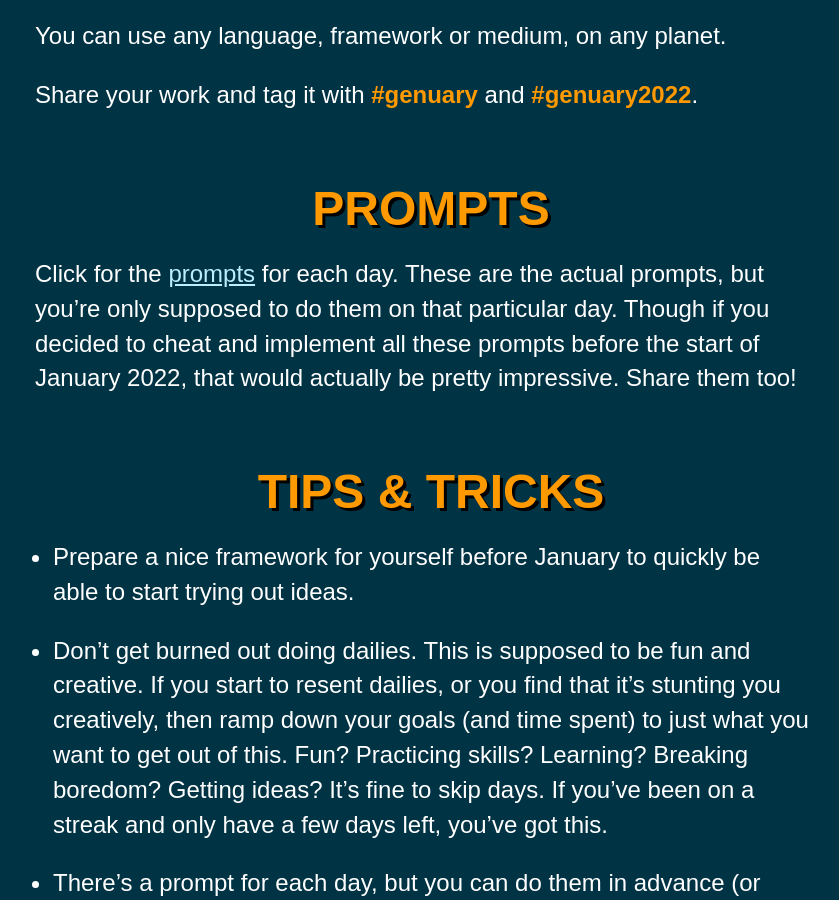
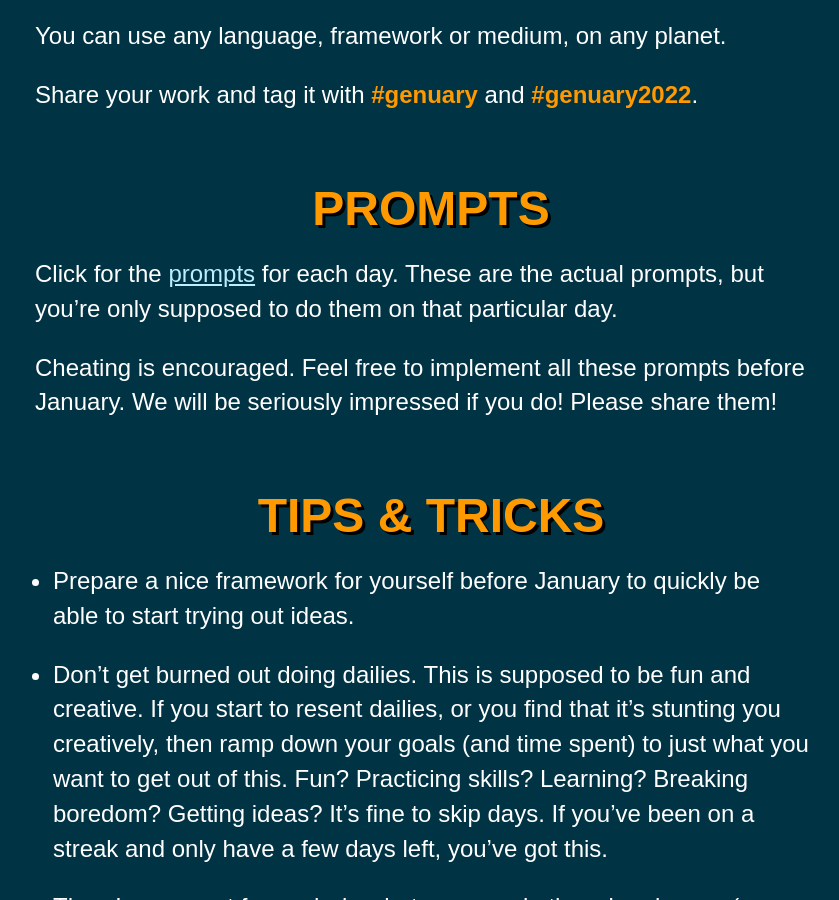
Before and after one commit to genuary2022/genuary2022.github.io, a Jekyll site: the page built from index.md, in a window 1280 px wide and 900 px high, scrolled down 939 px. Shown: the whole window, without its empty margins (209-1048 px from the left). Built offline with Jekyll 4.4.1, drawn with Linux system fonts in a browser that asks for light colours; our own code applies the rules of GitHub Pages for plain Markdown files.

Commit message:
improvening of index

```diff
--- a/index.md
+++ b/index.md
@@ -22,7 +22,9 @@ Share your work and tag it with **#genuary** and **#genuary2022**.
 
 # [PROMPTS](prompts)
 
-Click for the [prompts](prompts) for each day. These are the actual prompts, but you're only supposed to do them on that particular day. Though if you decided to cheat and implement all these prompts before the start of January 2022, that would actually be pretty impressive. Share them too!
+Click for the [prompts](prompts) for each day. These are the actual prompts, but you're only supposed to do them on that particular day.
+
+Cheating is encouraged. Feel free to implement all these prompts before January. We will be seriously impressed if you do! Please share them!
 
 # TIPS & TRICKS
 
```
